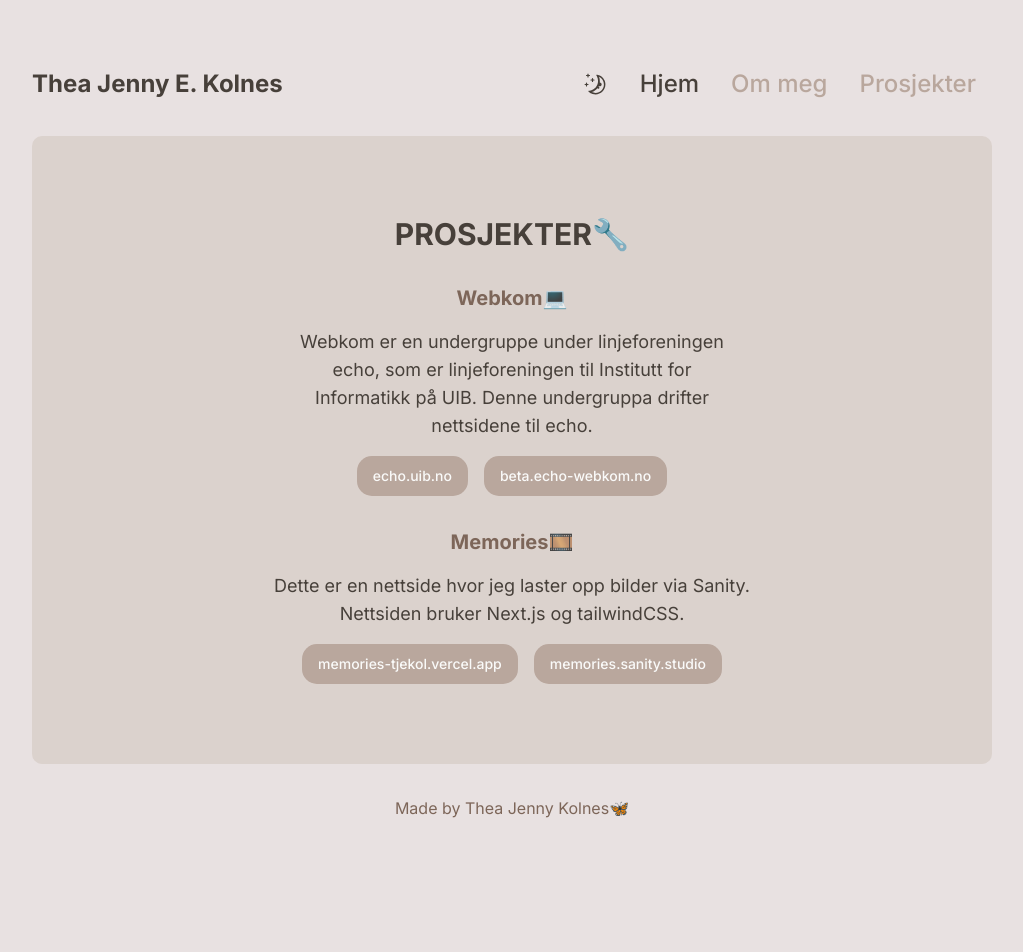
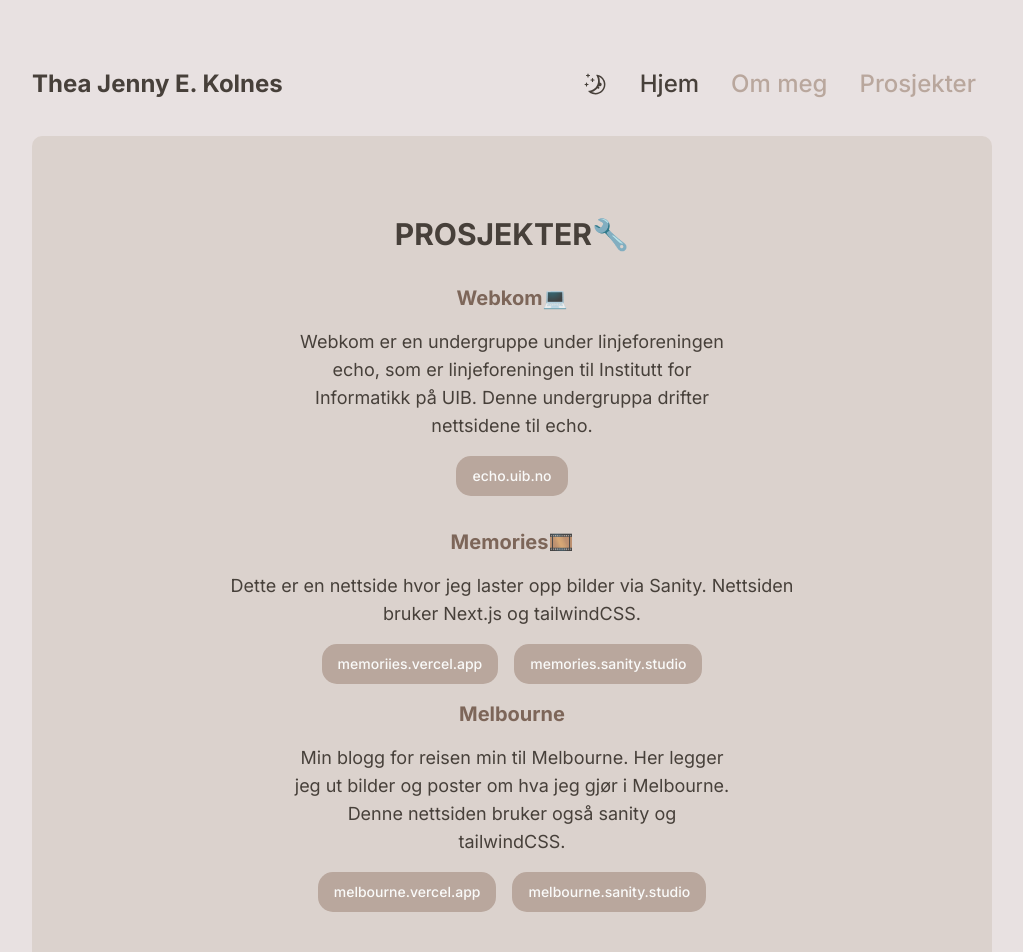
Before and after one commit to tjekol/homepage, a Next.js app in the folder my-app/: page /projects in a window 1280 px wide. Shown: the top 952 px of the page, without its empty margins (128-1151 px from the left). Before the commit the page ends 884 px from the top, so only its background shows below. Built offline with nearby package versions, Linux system fonts and the light colour scheme.

Commit message:
updated projects

```diff
--- a/my-app/src/app/projects/page.tsx
+++ b/my-app/src/app/projects/page.tsx
@@ -16,9 +16,6 @@
           <Button>
             <Link href='https://echo.uib.no/'>echo.uib.no</Link>
           </Button>
-          <Button>
-            <Link href='https://beta.echo-webkom.no/'>beta.echo-webkom.no</Link>
-          </Button>
         </div>
       </div>
       <div className='flex flex-col items-center space-y-4'>
@@ -30,7 +27,7 @@
         <div className='flex flex-col space-y-4 md:flex-row md:space-x-4 md:space-y-0'>
           <Button>
             <Link href='https://memoriies.vercel.app/'>
-              memories-tjekol.vercel.app
+              memoriies.vercel.app
             </Link>
           </Button>
           <Button>
@@ -39,6 +36,21 @@
             </Link>
           </Button>
         </div>
+        <div className='flex flex-col items-center space-y-4'>
+          <h3 className='text-center'>Melbourne</h3>
+          <p className='w-4/5 md:w-1/2 '>
+            Min blogg for reisen min til Melbourne. Her legger jeg ut bilder og poster om hva
+            jeg gjør i Melbourne. Denne nettsiden bruker også sanity og tailwindCSS.
+          </p>
+          <div className='flex flex-col space-y-4 md:flex-row md:space-x-4 md:space-y-0'>
+            <Button>
+              <Link href='https://melbourne.vercel.app'>melbourne.vercel.app</Link>
+            </Button>
+            <Button>
+              <Link href='https://melbourne.sanity.studio'>melbourne.sanity.studio</Link>
+            </Button>
+          </div>
+        </div>
       </div>
     </div>
   );
```
Also changed, not shown: 1 other file (tests, documents, lock files or other folders).
